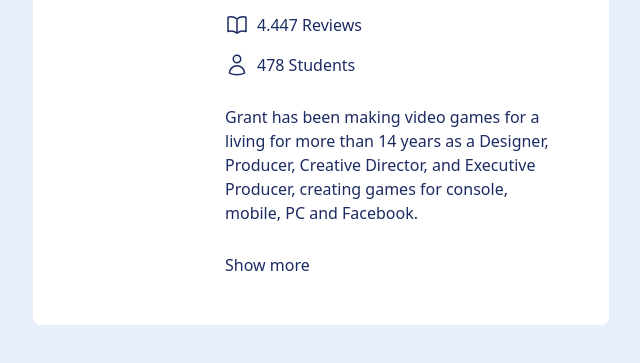
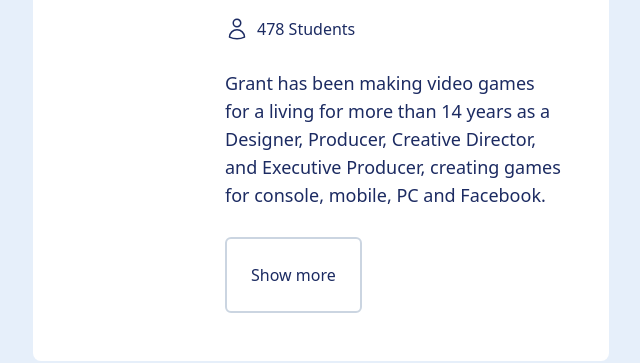
Before and after one commit to xwnsnowy/learn-tailwincss-with-typescript-reactjs, a React (Vite) app in the folder learn-tailwin-css/: page / in a window 1280 px wide. Shown: the part 321-684 px from the top of the page, without its empty margins (319-959 px from the left). Built offline with nearby package versions, Linux system fonts and the light colour scheme.

Commit message:
complete project-1

```diff
--- a/learn-tailwin-css/src/One/UserProfile.tsx
+++ b/learn-tailwin-css/src/One/UserProfile.tsx
@@ -65,14 +65,16 @@ export const UserProfile = () => {
           </p>
         </div>
         <div>
-          <p>
+          <p className="text-lg">
             Grant has been making video games for a living for more than 14
             years as a Designer, Producer, Creative Director, and Executive
             Producer, creating games for console, mobile, PC and Facebook.
           </p>
         </div>
         <div>
-          <button>Show more</button>
+          <button className="p-6 border-2 border-slate-300 rounded-md">
+            Show more
+          </button>
         </div>
       </div>
     </div>
--- a/learn-tailwin-css/src/One/index.html
+++ /dev/null
@@ -1,5 +0,0 @@
-<div>
-  <div>
-    <h1></h1>
-  </div>
-</div>
```
